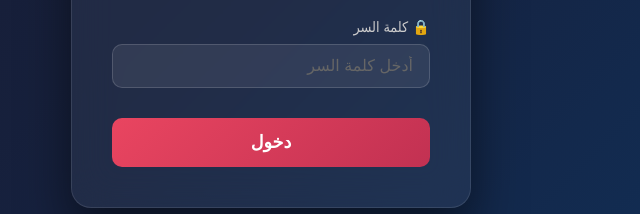
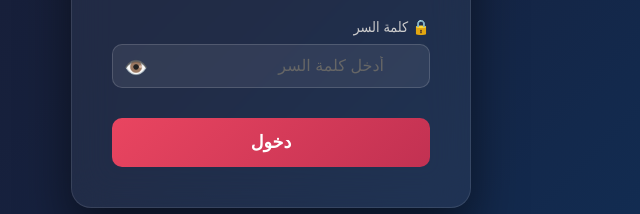
Before and after one commit to newtexth-pixel/hardiduct, a plain HTML site: page login.html in a window 1280 px wide. Shown: the part 404-618 px from the top of the page, 369-1009 px from the left. Drawn offline with Linux system fonts and the light colour scheme.

Commit message:
Enhance password input with toggle visibility feature

```diff
--- a/login.html
+++ b/login.html
@@ -85,7 +85,10 @@ button:hover { transform: translateY(-2px); opacity: 0.9; }
   </div>
   <div class="form-group">
     <label>🔒 كلمة السر</label>
-    <input type="password" id="password" placeholder="أدخل كلمة السر">
+    <div style="position:relative">
+<input type="password" id="password" placeholder="أدخل كلمة السر" style="width:100%;padding:12px 45px 12px 16px">
+<span onclick="togglePass()" style="position:absolute;left:12px;top:50%;transform:translateY(-50%);cursor:pointer;font-size:1.2rem">👁️</span>
+</div>
   </div>
   <button onclick="login()">دخول</button>
   <div class="error" id="error">❌ إيميل أو كلمة السر خاطئة!</div>
```
